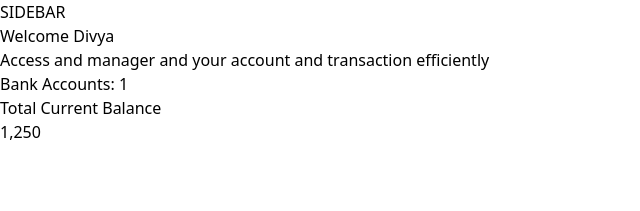
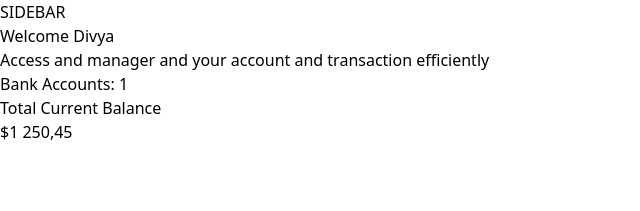
Before and after one commit to divyasharma82/finance-management-app, a Next.js app: page / in a window 1280 px wide. Shown: the top 211 px of the page, without its empty margins (0-640 px from the left). Built offline with nearby package versions, Linux system fonts and the light colour scheme.

Commit message:
resolve the error of CountUp

```diff
--- a/components/AnimatedCounter.tsx
+++ b/components/AnimatedCounter.tsx
@@ -1,10 +1,18 @@
+'use client';
 import React from 'react';
 import CountUp from 'react-countup';
 
 const AnimatedCounter = ({ amount }: { amount: number }) => {
   return (
     <div>
-      <CountUp end={amount} />
+      <CountUp
+        end={amount}
+        duration={2.75}
+        separator=" "
+        decimals={2}
+        decimal=","
+        prefix="$"
+      />
     </div>
   );
 };
```
